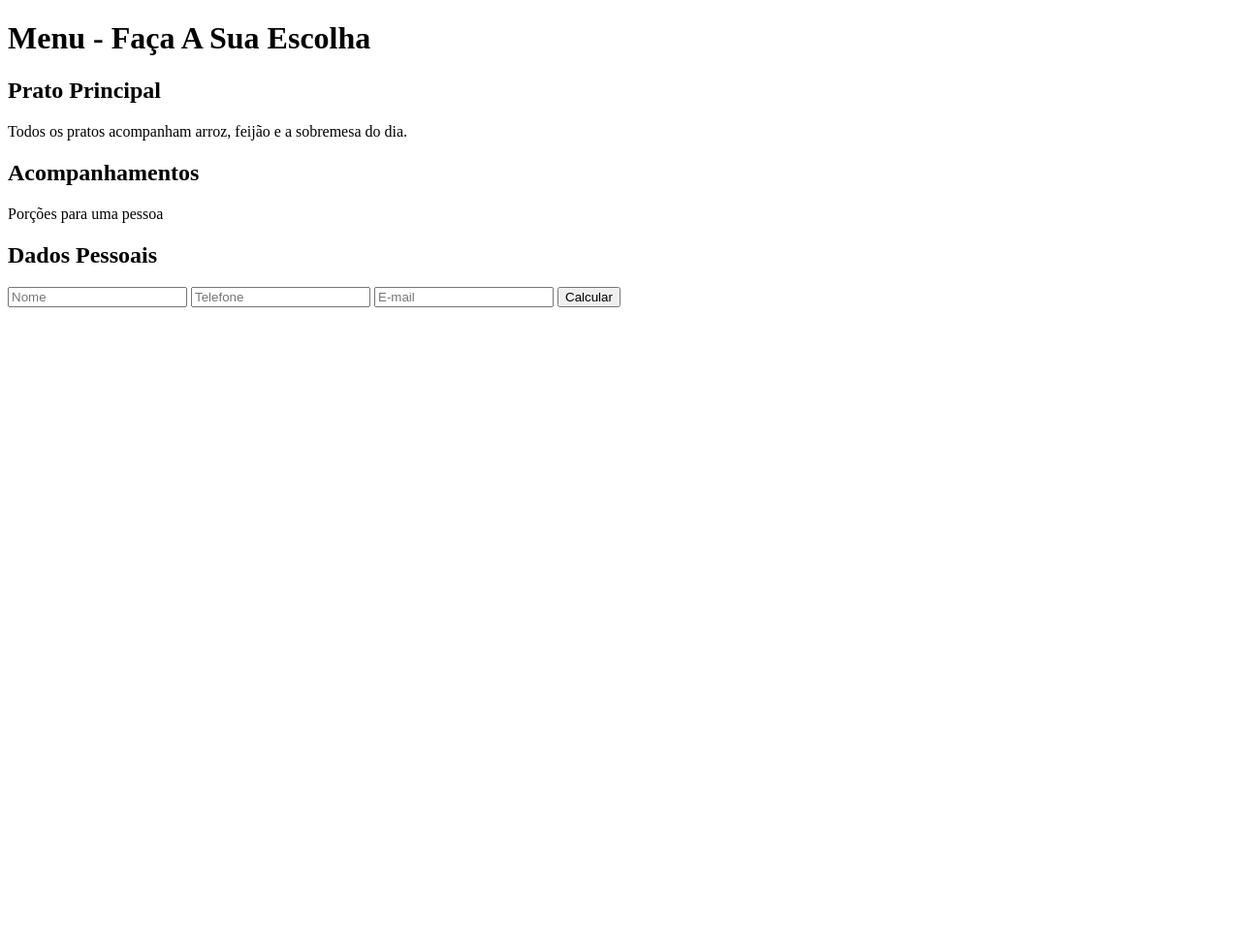
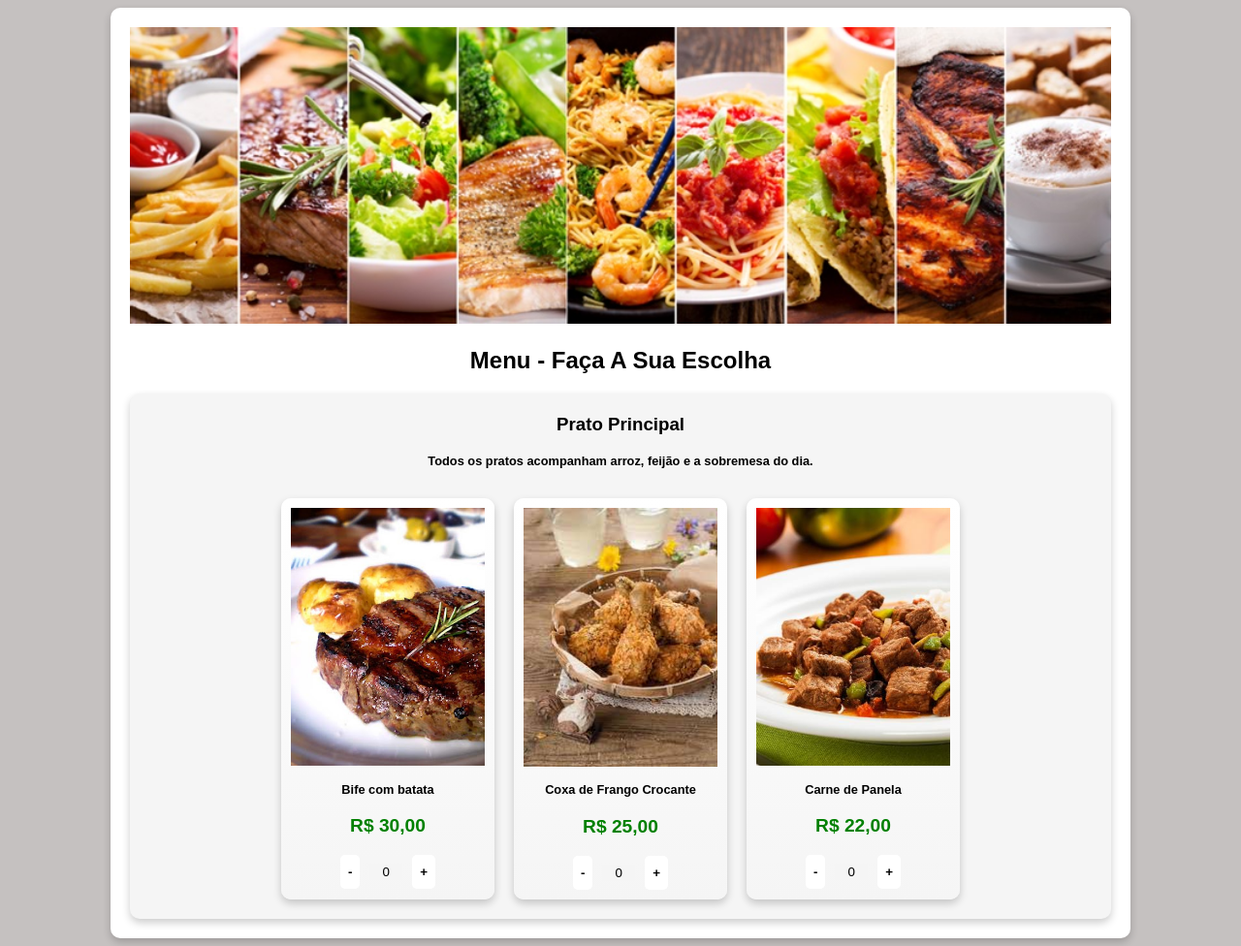
Before and after one commit to Ewwnder/menu_Css, a plain HTML site: page index.html in a window 1280 px wide. Shown: the whole page at 97% size. Before the commit the page ends 800 px from the top, so only its background shows below. Drawn offline with Linux system fonts and the light colour scheme.

Commit message:
closes #2 - Layout pratos principais

```diff
--- a/css/style.css
+++ b/css/style.css
@@ -0,0 +1,84 @@
+body {
+    font-family: Arial, sans-serif;
+    text-align: center;
+    background-color: #C5C1C0;
+}
+.container {
+    width: 80%;
+    margin: auto;
+    background: white;
+    padding: 20px;
+    border-radius: 10px;
+    box-shadow: 0 4px 8px rgba(0, 0, 0, 0.2);
+}
+.menu-header img {
+    width: 100%;
+}
+.menu-title {
+    font-size: 24px;
+    font-weight: bold;
+    margin: 20px 0;
+}
+.menu-box {
+    background: #F5F5F5;
+    padding: 20px;
+    border-radius: 10px;
+    box-shadow: 0 4px 8px rgba(0, 0, 0, 0.2);
+    margin-top: 20px;
+}
+.menu-items {
+    display: flex;
+    justify-content: center;
+    gap: 20px;
+}
+.menu-item {
+    background: linear-gradient(#FFF, #F5F5F5);
+    padding: 10px;
+    border-radius: 10px;
+    box-shadow: 0 4px 8px rgba(0, 0, 0, 0.2);
+    text-align: center;
+    width: 200px;
+}
+.menu-item img {
+    width: 100%
+}
+.price {
+    font-weight: bold;
+    color: green;
+    font-size: 1.2em;
+}
+.quantity {
+    display: flex;
+    justify-content: center;
+    align-items: center;
+    gap: 10px;
+    margin-top: 10px;
+}
+.quantity button {
+    background: #FFF;
+    color: #000;
+    font-weight: bold;
+    border: none;
+    padding: 10px 8px;
+    cursor: pointer;
+    border-radius: 5px;
+}
+.quantity input {
+    width: 30px;
+    text-align: center;
+    border: 0px solid #F5F5F5;
+    background-color: #F5F5F5;
+}
+
+p.texto{
+    font-weight: bold;
+}
+
+p{
+    font-size: 0.8em;
+    font-weight: bold;
+}
+
+h3{
+    margin-top: 1px;
+}
--- a/index.html
+++ b/index.html
@@ -1,43 +1,54 @@
 <!DOCTYPE html>
-<html lang="pt-BR">
+<html lang="pt-br">
 <head>
     <meta charset="UTF-8">
     <meta name="viewport" content="width=device-width, initial-scale=1.0">
-    <title>Menu</title>
+    <title>Menu - Faça A Sua Escolha</title>
     <link rel="stylesheet" href="css/style.css">
 </head>
 <body>
-    <header>
-        <h1>Menu - Faça A Sua Escolha</h1>
-    </header>
+    <div class="container">
+        <div class="menu-header">
+            <img src="img/home.jpg" alt="Menu de pratos">
+        </div>
+        <h2 class="menu-title">Menu - Faça A Sua Escolha</h2>
+        <div class="menu-box">
+            <h3>Prato Principal</h3>
+            <p class="texto">Todos os pratos acompanham arroz, feijão e a sobremesa do dia.</p><br>
+            <div class="menu-items">
+                <div class="menu-item">
+                    <img src="img/bife.jpg" alt="Bife com Batata">
+                    <p>Bife com batata</p>
+                    <p class="price">R$ 30,00</p>
+                    <div class="quantity">
+                        <button onclick="changeQuantity('bife', -1)">-</button>
+                        <input type="text" id="bife" value="0" readonly>
+                        <button onclick="changeQuantity('bife', 1)">+</button>
+                    </div>
+                </div>
+                <div class="menu-item">
+                    <img src="img/coxa.jpg" alt="Coxa de Frango Crocante">
+                    <p>Coxa de Frango Crocante</p>
+                    <p class="price">R$ 25,00</p>
+                    <div class="quantity">
+                        <button onclick="changeQuantity('frango', -1)">-</button>
+                        <input type="text" id="frango" value="0" readonly>
+                        <button onclick="changeQuantity('frango', 1)">+</button>
+                    </div>
+                </div>
+                <div class="menu-item">
+                    <img src="img/panela.jpg" alt="Carne de Panela">
+                    <p>Carne de Panela</p>
+                    <p class="price">R$ 22,00</p>
+                    <div class="quantity">
+                        <button onclick="changeQuantity('carne', -1)">-</button>
+                        <input type="text" id="carne" value="0" readonly>
+                        <button onclick="changeQuantity('carne', 1)">+</button>
+                    </div>
+                </div>
+            </div>
+        </div>
+    </div>
 
-    <main>
-        <section id="pratos-principais">
-            <h2>Prato Principal</h2>
-            <p>Todos os pratos acompanham arroz, feijão e a sobremesa do dia.</p>
-            <div class="pratos-container">
-
-            </div>
-        </section>
-
-        <section id="acompanhamentos">
-            <h2>Acompanhamentos</h2>
-            <p>Porções para uma pessoa</p>
-            <div class="acompanhamentos-container">
-
-            </div>
-        </section>
-
-        <section id="dados-pessoais">
-            <h2>Dados Pessoais</h2>
-            <form>
-                <input type="text" placeholder="Nome" required>
-                <input type="tel" placeholder="Telefone" required>
-                <input type="email" placeholder="E-mail" required>
-                <button type="submit">Calcular</button>
-            </form>
-        </section>
-
-    </main>
 </body>
 </html>
```
